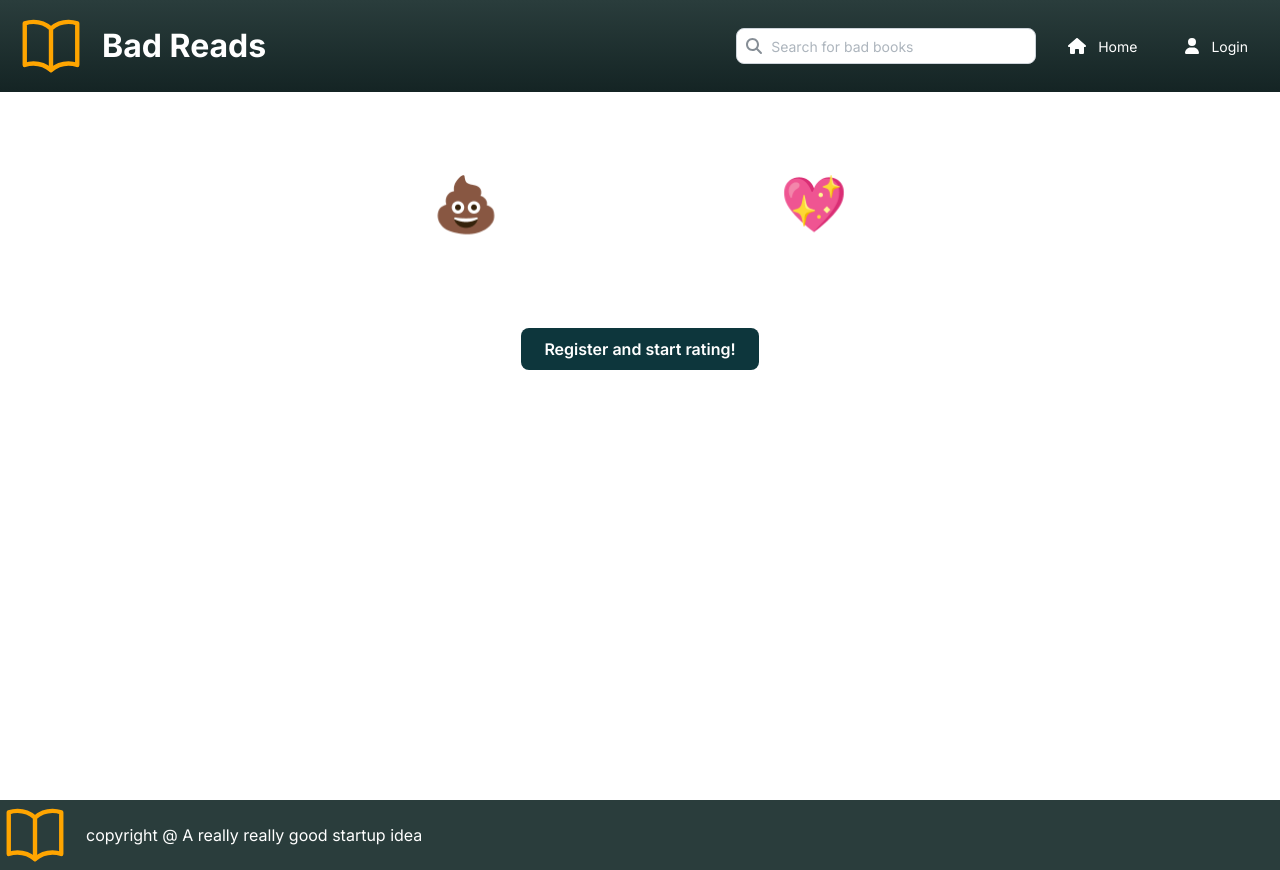
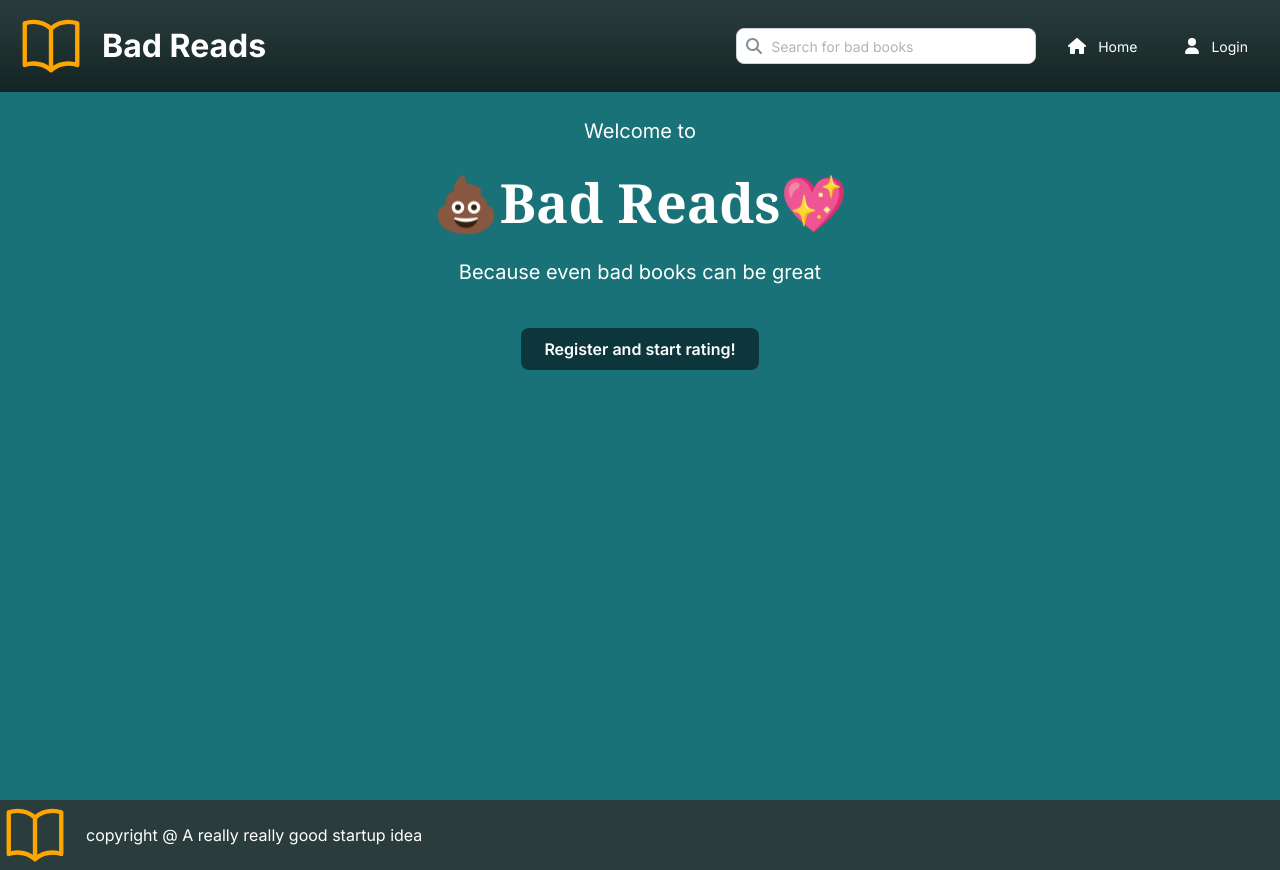
Before and after one commit to DTomusk/bad-reads, a React (Vite) app in the folder ui/: page / in a window 1280 px wide. Built offline with nearby package versions, Linux system fonts and the light colour scheme; no server answers.

Commit message:
Fix background color and add login button

```diff
--- a/ui/src/SiteShell.tsx
+++ b/ui/src/SiteShell.tsx
@@ -71,7 +71,7 @@ function SiteShell() {
         <Nav />
       </AppShell.Navbar>
 
-      <AppShell.Main>
+      <AppShell.Main bg="teal.0">
         <Outlet />
       </AppShell.Main>
 
--- a/ui/src/pages/Home.tsx
+++ b/ui/src/pages/Home.tsx
@@ -1,6 +1,10 @@
 import { Center, Stack, Title, Text, Button } from "@mantine/core";
+import { useNavigate } from "react-router-dom";
+import { useAuth } from "../hooks/useAuth";
 
 export default function Home() {
+  const navigate = useNavigate();
+  const isLoggedIn = useAuth();
   return (
     <>
       <Center>
@@ -33,7 +37,7 @@ export default function Home() {
           >
             Because even bad books can be great
           </Text>
-          <Button w="auto" size="md" mt="lg">Register and start rating!</Button>
+          {!isLoggedIn && <Button w="auto" size="md" mt="lg" onClick={() => navigate("/login")}>Register and start rating!</Button>}
         </Stack>
       </Center>
     </>
--- a/ui/src/theme.ts
+++ b/ui/src/theme.ts
@@ -74,14 +74,4 @@ export const theme = createTheme({
   defaultRadius: 'md',
   black: '#000000',
   white: '#FFFFFF',
-  components: {
-    AppShell: {
-      styles: {
-        main: {
-          background: 'teal.2',
-          color: '#FFFFFF',
-        },
-      },
-    },
-  },
 });
```
